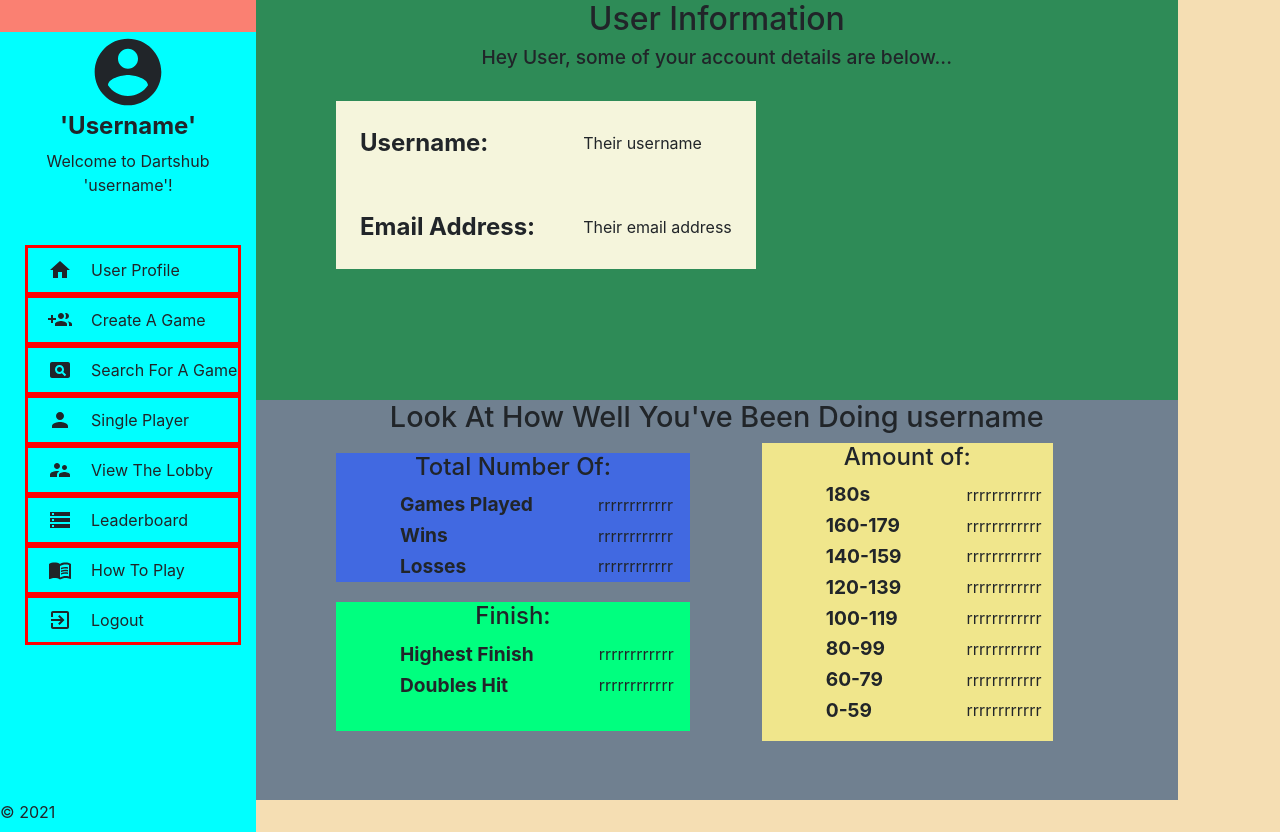
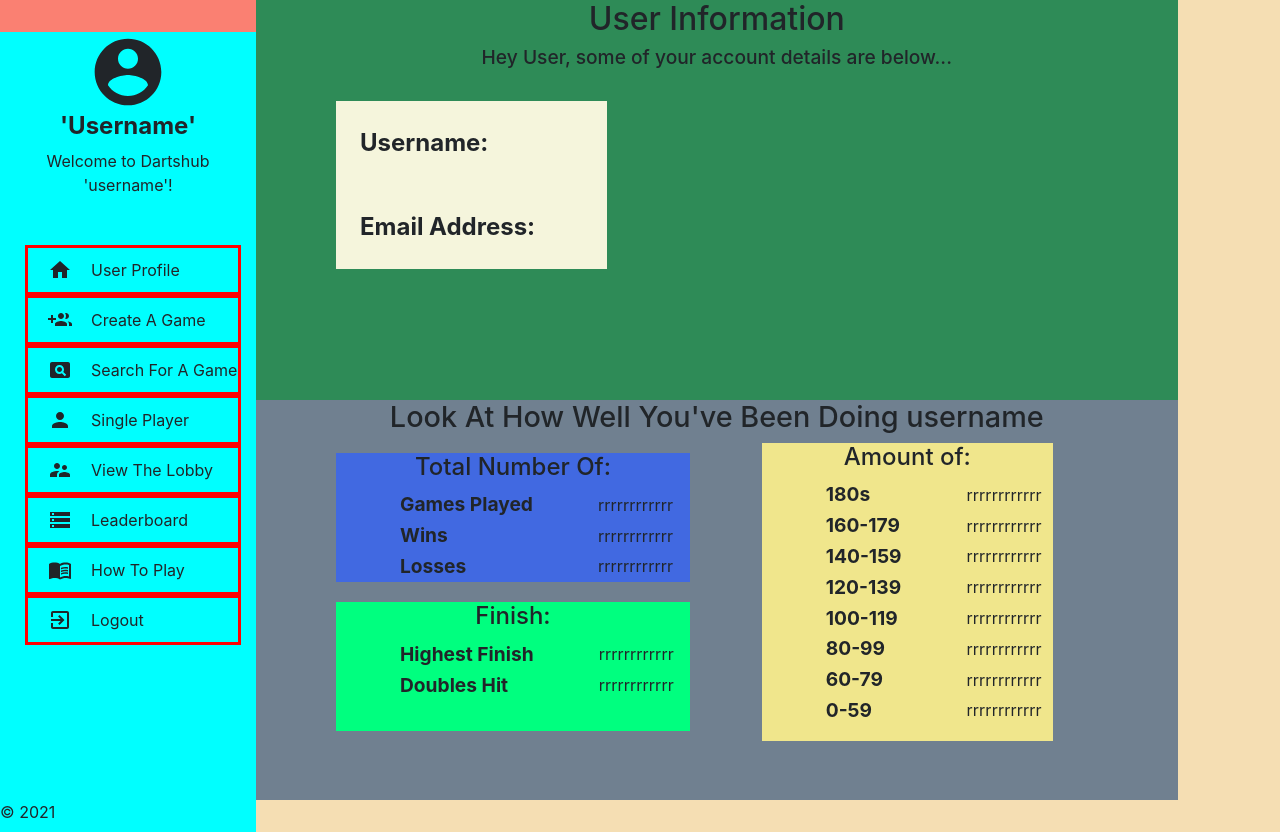
Before and after one commit to HeyAero/dartshub, a React app in the folder client/: page /user in a window 1280 px wide. Built offline with nearby package versions, Linux system fonts and the light colour scheme; no server answers.

Commit message:
fix issue where getUserInformation was wiping the auth token on fetch

```diff
--- a/client/src/components/UserInformation/index.js
+++ b/client/src/components/UserInformation/index.js
@@ -1,6 +1,6 @@
 import React from "react";
 
-const UserInformation = () => {
+const UserInformation = ({username, email}) => {
     return (
         <>
             <div className="UserInfo-layout">
@@ -11,11 +11,11 @@ const UserInformation = () => {
                         <tbody>
                             <tr>
                                 <td id="Uname">Username: </td>
-                                <td>Their username</td>
+                                <td>{username}</td>
                             </tr>
                             <tr>
                                 <td id="Email">Email Address: </td>
-                                <td>Their email address</td>
+                                <td>{email}</td>
                             </tr>
                         </tbody>
                     </table>
--- a/client/src/pages/User/index.js
+++ b/client/src/pages/User/index.js
@@ -11,9 +11,6 @@ const User = () => {
         async function getUserInformation() {
             try {
                 const response = await getAuthInstance.get('/users/')
-                getAuthInstance.defaults.headers['Authorization'] = "JWT " + response.data.access;
-                localStorage.setItem('access_token', response.data.access);
-                localStorage.setItem('refresh_token', response.data.refresh);
                 setUsername(response.data.username);
                 setEmail(response.data.email);
             } catch (error) {
```
